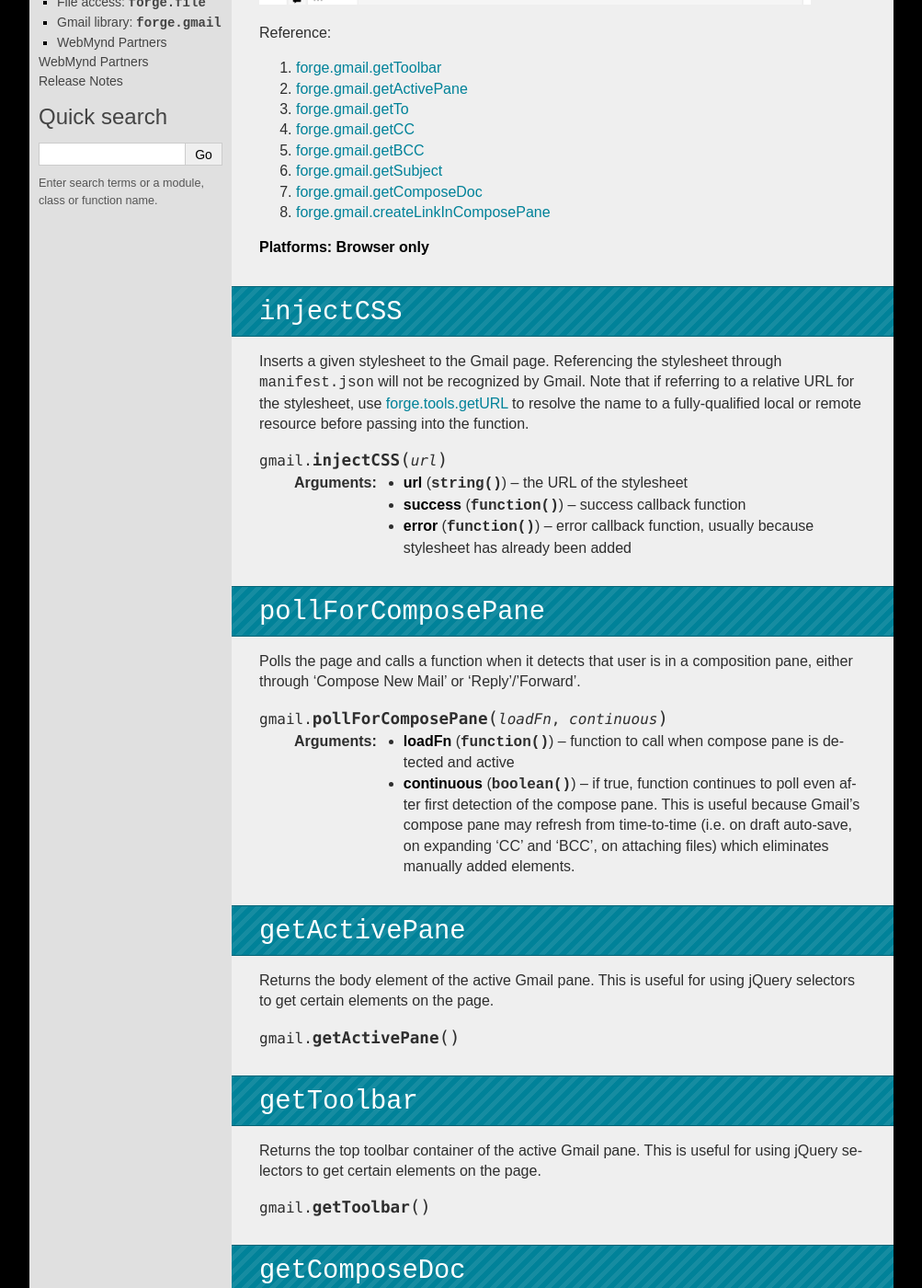
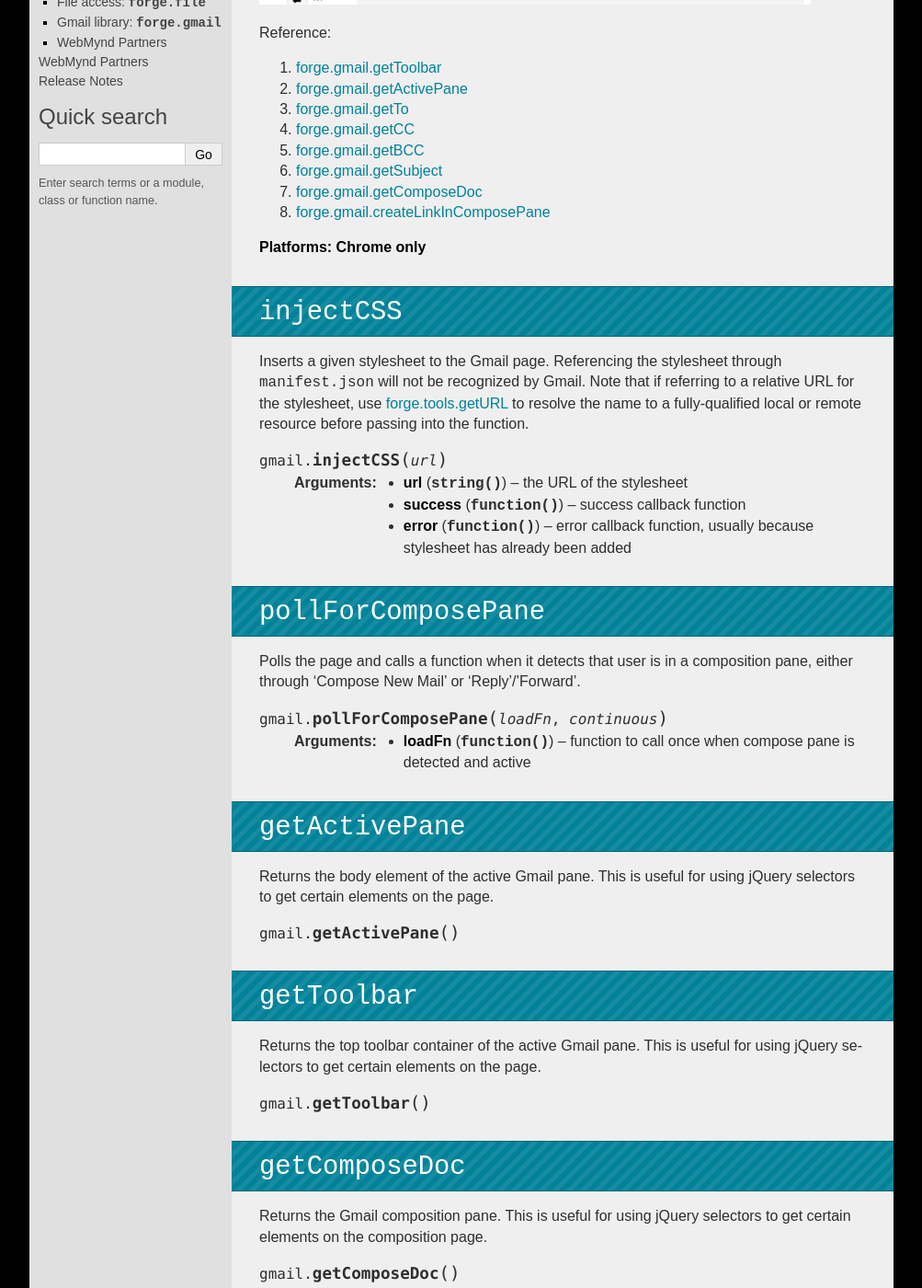
Before and after one commit to trigger-corp/Forge-Documentation, a Sphinx documentation site: the page built from source/api/gmail.rst, in a window 1280 px wide and 1400 px high, scrolled down 721 px. Shown: the whole window at 92% size, without its empty margins (138-1141 px from the left). Built offline with Sphinx 7.4.7, drawn with Linux system fonts in a browser that asks for light colours; some web fonts are replaced.

Commit message:
Gmail documentation update

```diff
--- a/source/api/gmail.rst
+++ b/source/api/gmail.rst
@@ -25,7 +25,7 @@ Reference:
 #. :ref:`forge.gmail.getComposeDoc <api-gmail-getComposeDoc>`
 #. :ref:`forge.gmail.createLinkInComposePane <api-gmail-createLinkInComposePane>`
 
-**Platforms: Browser only**
+**Platforms: Chrome only**
 
 .. _api-gmail-injectCSS:
 
@@ -49,8 +49,7 @@ Polls the page and calls a function when it detects that user is in a compositio
 
 .. js:function:: gmail.pollForComposePane(loadFn, continuous)
 
-    :param function loadFn: function to call when compose pane is detected and active
-    :param boolean continuous: if true, function continues to poll even after first detection of the compose pane. This is useful because Gmail's compose pane may refresh from time-to-time (i.e. on draft auto-save, on expanding 'CC' and 'BCC', on attaching files) which eliminates manually added elements.
+    :param function loadFn: function to call once when compose pane is detected and active
 
 .. _api-gmail-getActivePane:
 
```
